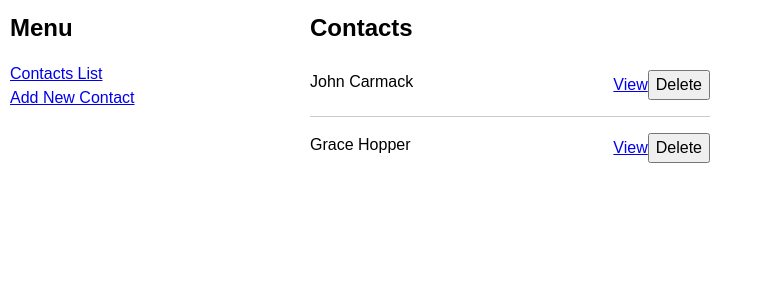
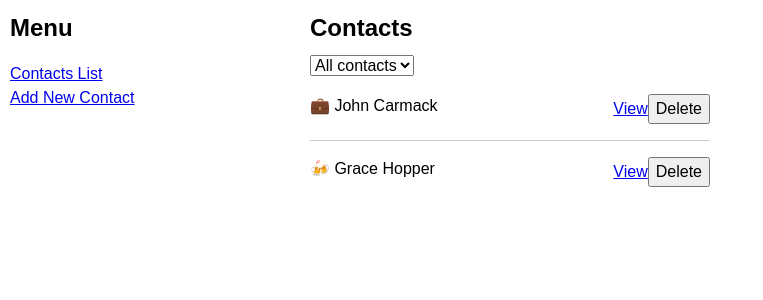
Before and after one commit to boolean-uk/react-address-book, a React (Create React App) app: page / in a window 1280 px wide. Shown: the top 300 px of the page, without its empty margins (0-763 px from the left). Built offline with nearby package versions, Linux system fonts and the light colour scheme; data requests are answered from the project's data file.

Commit message:
Extension 6 and 7 started.

```diff
--- a/db/db.json
+++ b/db/db.json
@@ -5,14 +5,16 @@
       "firstName": "John",
       "lastName": "Carmack",
       "street": "10 Keen Street",
-      "city": "London"
+      "city": "London",
+      "contactType": "work"
     },
     {
       "id": 2,
       "firstName": "Grace",
       "lastName": "Hopper",
       "street": "32 Deebug Road",
-      "city": "London"
+      "city": "London",
+      "contactType": "personal"
     }
   ],
   "meetings": [
--- a/src/components/ContactsAdd.js
+++ b/src/components/ContactsAdd.js
@@ -18,7 +18,8 @@ function ContactsAdd(props) {
     city: "",
     email: "",
     linkedIn: "",
-    twitter: ""
+    twitter: "",
+    contactType: "personal"
   }
 
   const [formData, setFormData] = useState(initialData)
@@ -69,6 +70,13 @@ function ContactsAdd(props) {
       <label htmlFor="twitter">Twitter:</label>
       <input id="twitter" name="twitter" type="twitter" value={formData.twitter} onChange={handleChange}/>
 
+      <label htmlFor="contactType">Type of contact:
+        <input type="radio" name="contactType" value="personal" checked={formData.contactType === 'personal'} onChange={handleChange} />
+        Personal
+        <input type="radio" name="contactType" value="work" checked={formData.contactType === 'work'} onChange={handleChange} />
+        Work
+      </label>
+
       <div className="actions-section">
         <button className="button blue" type="submit">
           Create
--- a/src/components/ContactsList.js
+++ b/src/components/ContactsList.js
@@ -5,6 +5,7 @@ import CircularProgress from '@mui/material/CircularProgress'
 function ContactsList(props) {
   //"contacts" must be passed as prop to this component
   const { contacts, setContacts, isPending } = props
+  const [activeFilter, setActiveFilter] = useState({})
 
   const handleDelete = (id) => {
     const opts = { method: "DELETE" }
@@ -14,20 +15,30 @@ function ContactsList(props) {
     setContacts(updatedContacts)
   }
 
+  const handleFilterChange = (e) => {
+    const filter = e.target.value
+    setActiveFilter({...activeFilter, type: filter})
+  }
+
   return (
     <>
       <header>
         <h2>Contacts</h2>
+        <select id="filters" name="filters" onChange={handleFilterChange} >
+          <option value="">All contacts</option>
+          <option value="personal">Personal</option>
+          <option value="work">work</option>
+        </select>
       </header>
       {isPending && <CircularProgress />}
       {contacts && contacts.length === 0 && <span>No contacts...</span>}
       {contacts && <ul className="contacts-list">
         {contacts.map((contact, index) => {
-          const { firstName, lastName } = contact
+          const { firstName, lastName, contactType } = contact
           return (
             <li className="contact" key={index}>
               <p>
-                {firstName} {lastName}
+                {contactType === 'personal' ? <>&#127867;</> : <>&#128188;</>} {firstName} {lastName}
               </p>
               <p>
                 { /** TODO: Make a Link here to view contact */}
--- a/src/components/ContactsView.js
+++ b/src/components/ContactsView.js
@@ -3,6 +3,7 @@ import { useParams, Link } from "react-router-dom"
 
 function ContactsView() {
   const [contact, setContact] = useState(false)
+  const { firstName, lastName, street, city, contactType } = contact
 
   //TODO: Get the contact to load from the params and fetch.
   //With useEffect, load the contact when params changes
@@ -24,8 +25,8 @@ function ContactsView() {
 
   return (
     <div className="contacts-view">
-      <h2>{contact.firstName} {contact.lastName}</h2>
-      <p>{contact.street} {contact.city}</p>
+      <h2>{contactType === 'personal' ? <>&#127867;</> : <>&#128188;</>} {firstName} {lastName}</h2>
+      <p>{street} {city}</p>
       {contact.email && <p>{contact.email}</p>}
       {contact.linkedIn &&
         <a href={`https://www.linkedin.com/in/${contact.linkedIn}`} target="_blank">
--- a/src/components/MeetingsList.js
+++ b/src/components/MeetingsList.js
@@ -17,6 +17,7 @@ function MeetingsList() {
     const { name, value } = e.target
     setMeetingData({...meetingData, [name]: value})
   }
+
   const handleSubmit = (e) => {
     e.preventDefault()
 
```
